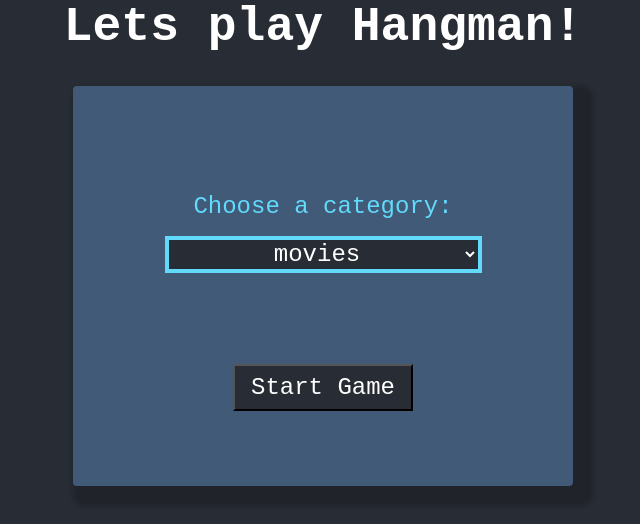
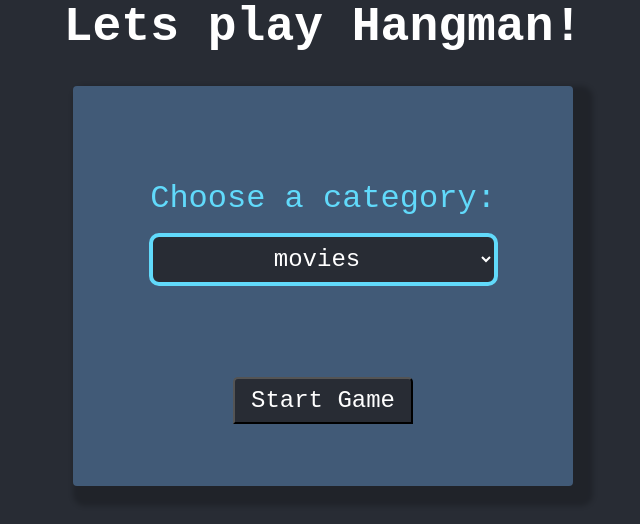
Before and after one commit to bcrisp084/Lets-play-Hangman, a React (Vite) app: page / in a window 1280 px wide. Shown: the top 524 px of the page, without its empty margins (317-957 px from the left). Built offline with nearby package versions, Linux system fonts and the light colour scheme.

Commit message:
made a style change to home page form

```diff
--- a/src/App.jsx
+++ b/src/App.jsx
@@ -32,6 +32,11 @@ function App() {
       </motion.h1>
       <Container maxWidth="sm">
         <Box sx={{ display: "flex", justifyContent: "center" }}>
+          <motion.div
+            initial={{ opacity: 0 }}
+            animate={{ opacity: 1 }}
+            transition={{ delay: 0.5, duration: 1.5 }}
+          >
             <Card
               sx={{
                 display: "flex",
@@ -60,6 +65,7 @@ function App() {
                 </button>
               </form>
             </Card>
+          </motion.div>
         </Box>
       </Container>
     </>
--- a/src/index.css
+++ b/src/index.css
@@ -31,17 +31,20 @@ label {
   margin-bottom: 1rem;
   display: block;
   color: #61dafb;
-  font-size: 1.5rem;
+  font-size: 2rem;
 }
 
 select {
   margin-bottom: 2rem;
   border: 4px solid #61dafb;
+  border-radius: 10px;
   background-color: #282c34;
   color: white;
   font-family: "Courier New", Courier, monospace;
   font-size: 1.5rem;
   text-align: center;
+  padding: 0.5rem 1rem;
+  cursor: pointer;
 }
 
 .start-btn {
@@ -53,14 +56,14 @@ select {
   text-align: center;
   padding: 0.5rem 1rem;
   cursor: pointer;
+  border-radius: 5px 5px 0 0;
 }
 
 .start-btn:hover {
   background-color: #61dafb;
   color: #282c34;
-  transform: scale(1.1);
   transition: all 0.2s ease-in-out;
-  border: 4px solid #282c28;
+  border: 2px solid #282c28;
   border-radius: 3px;
   font-weight: bold;
 }
```
Lines whose indentation alone changed are shown as unchanged.
